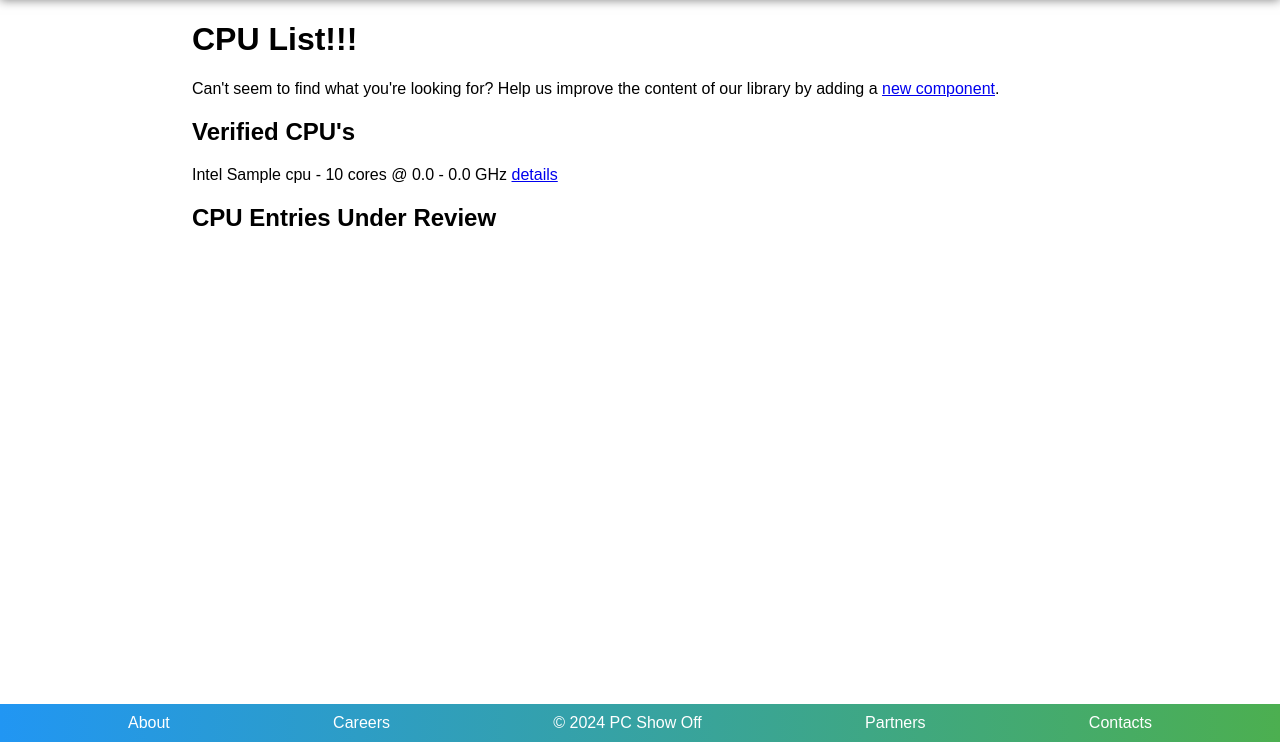
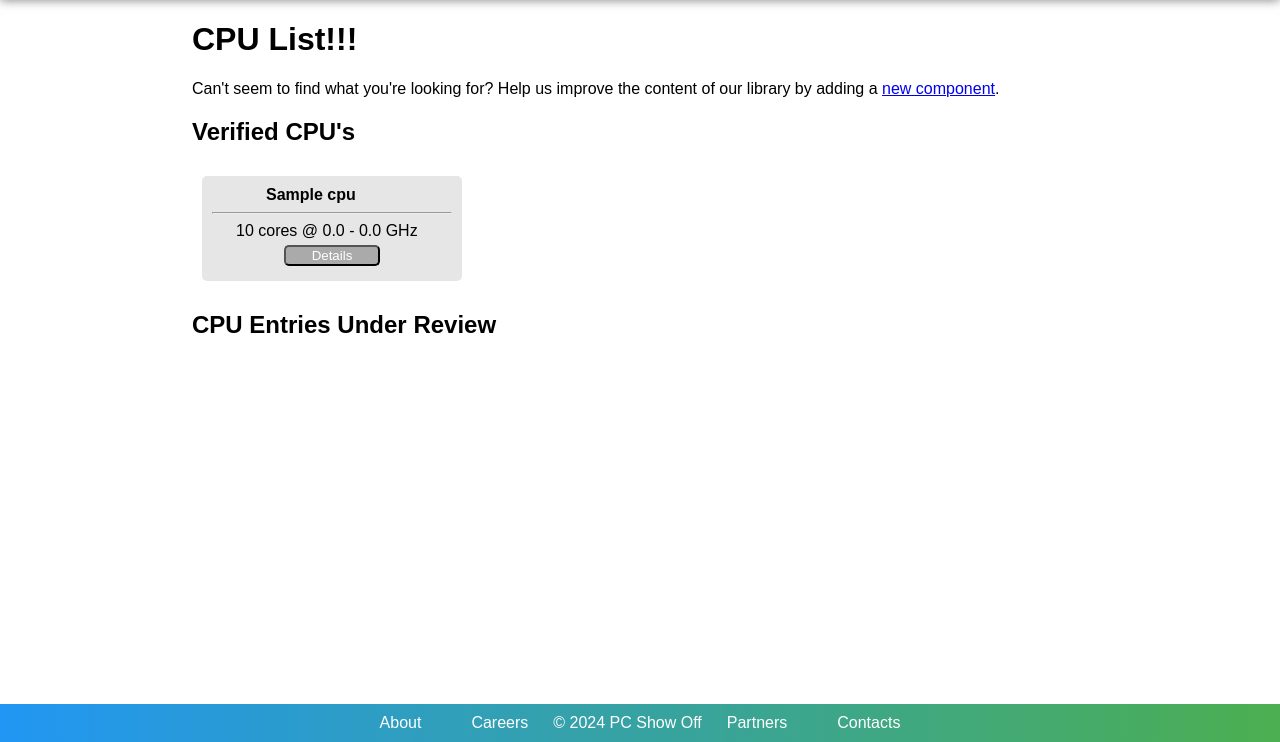
Before and after one commit to ds7cw/pc_show_off, a Django app: page /cpu/list/ in a window 1280 px wide. Shown: the part 58-800 px from the top of the page. Run offline with Django 5.2, Linux system fonts and the light colour scheme; a user stored in the database is signed in; tables that the repository leaves empty hold one stand-in row (values such as "Sample post").

Commit message:
Cpu list items page css

```diff
--- a/static/css/common.css
+++ b/static/css/common.css
@@ -73,10 +73,15 @@ footer {
     width: 80%;
     margin: 0 auto;
     display: flex;
-    justify-content: space-between;
+    justify-content: center;
 }
 
 .footer a {
     text-decoration: none;
     color: white;
+    margin: 0 25px;
 }
+
+.footer a:hover {
+    text-decoration: underline;
+}
--- a/static/css/details.css
+++ b/static/css/details.css
@@ -17,16 +17,32 @@ div.row {
 }
 
 .row h2.head {
-    /* background-color: #333333; */
     background-color: #44aa6b;
     color: #ffffff;
     padding: 10px;
-    /* border-radius: 10px; */
-    /* margin: 25px; */
-    /* height: 25%; */
     border-top-left-radius: 10px;
     border-bottom-left-radius: 10px;
     margin-right: 25px;
     margin-block-start: 0;
     margin-block-end: 0;
 }
+
+.del-ver-buttons {
+    margin: 0 auto;
+    width: 300px;
+    display: block;
+    display: flex;
+    justify-content: center;
+}
+
+.del-ver-buttons button {
+    margin: 5px 15px;
+    font-size: large;
+    border-radius: 5px;
+    padding: 5px 15px;
+}
+
+.del-ver-buttons a {
+    text-decoration: none;
+    color: black;
+}
--- /dev/null
+++ b/static/css/list-item.css
@@ -0,0 +1,45 @@
+.verified .list-item, .not-verified .list-item {
+    border-radius: 5px;
+    border-color: gray;
+    background-color: rgb(230, 230, 230);
+    display: inline-block;
+    margin: 10px;
+    padding: 10px;
+    width: 240px;
+}
+
+.list-item p {
+    width: 80%;
+    margin: 0 auto;
+}
+
+.list-item a {
+    width: 30%;
+    margin: 0 auto;
+    display: block;
+    margin-top: 5px
+}
+
+.list-item h4 {
+    margin: 0 auto;
+    width: 55%;
+}
+
+.list-item button {
+    background-color: rgb(170, 170, 170);
+    width: 40%;
+    border-radius: 5px;
+    margin: 5px auto;
+    display: block;
+}
+
+.list-item button > a {
+    text-decoration: none;
+    color: white;
+    margin: auto auto;
+    display: inline;
+}
+
+.list-item button > a:hover {
+    text-decoration: underline;
+}
--- a/static/css/styles.css
+++ b/static/css/styles.css
@@ -2,3 +2,4 @@
 @import './forms.css';
 @import './details.css';
 @import './library.css';
+@import './list-item.css';
--- a/templates/cpu/cpu-details.html
+++ b/templates/cpu/cpu-details.html
@@ -75,4 +75,10 @@
         <p>Source: <a href="https://www.arm.com/glossary/cpu">arm</a></p>
     </div>
 </div>
+{% if request.user.is_staff %}
+    <div class="del-ver-buttons">
+        <button><a href="{% url 'cpu-edit' cpu_id=cpu.pk %}">Verify</a></button>
+        <button><a href="{% url 'cpu-delete' cpu_id=cpu.pk  %}">Delete</a></button>
+    </div>
+{% endif %}
 {% endblock %}
--- a/templates/cpu/cpu-list.html
+++ b/templates/cpu/cpu-list.html
@@ -9,23 +9,27 @@
     CPU List!!!
 </h1>
 <p>Can't seem to find what you're looking for? Help us improve the content of our library by adding a <a href="{% url 'cpu-create' %}">new component</a>.</p>
-<div>
+<div class="verified">
     <h2>Verified CPU's</h2>
     {% for cpu in verified %}
-        <p>{{ cpu.manufacturer }} {{ cpu.model_name }} - {{ cpu.total_cores }} cores @ {{ cpu.p_core_base_clock }} - {{ cpu.p_core_boost_clock }} GHz
-            <a href="{% url 'cpu-details' cpu_id=cpu.pk %}">details</a>
-        </p>
+        <div class="list-item">
+            <h4>{{ cpu.model_name }}</h4>
+            <hr>
+            <p>{{ cpu.total_cores }} cores @ {{ cpu.p_core_base_clock }} - {{ cpu.p_core_boost_clock }} GHz</p>
+            <button><a href="{% url 'cpu-details' cpu_id=cpu.pk %}">Details</a></button>
+        </div>
     {% endfor %}
 </div>
 
-<div>
+<div class="not-verified">
     <h2>CPU Entries Under Review</h2>
     {% for cpu in not_verified %}
-        <p>{{ cpu.manufacturer }} {{ cpu.model_name }} - {{ cpu.total_cores }} cores @ {{ cpu.p_core_base_clock }} - {{ cpu.p_core_boost_clock }} GHz
-            <button><a href="{% url 'cpu-details' cpu_id=cpu.pk %}">details</a></button>
-            <button><a href="{% url 'cpu-edit' cpu_id=cpu.pk %}">Verify</a></button>
-            <button><a href="{% url 'cpu-delete' cpu_id=cpu.pk  %}">Delete</a></button>
-        </p>
+        <div class="list-item">
+            <h4>{{ cpu.model_name }}</h4>
+            <hr>
+            <p>{{ cpu.total_cores }} cores @ {{ cpu.p_core_base_clock }} - {{ cpu.p_core_boost_clock }} GHz</p>
+            <button><a href="{% url 'cpu-details' cpu_id=cpu.pk %}">Details</a></button>
+        </div>
     {% endfor %}
 </div>
 {% endblock %}
```
